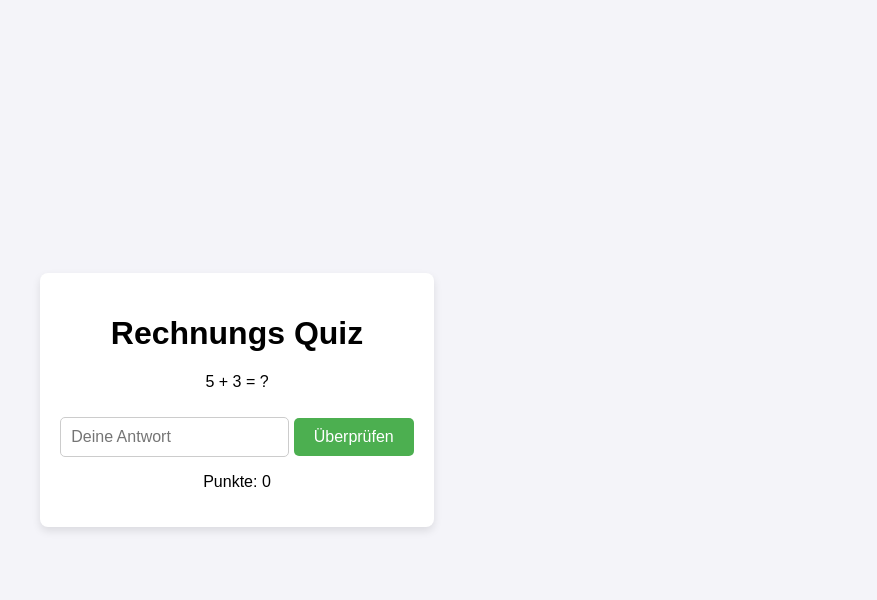
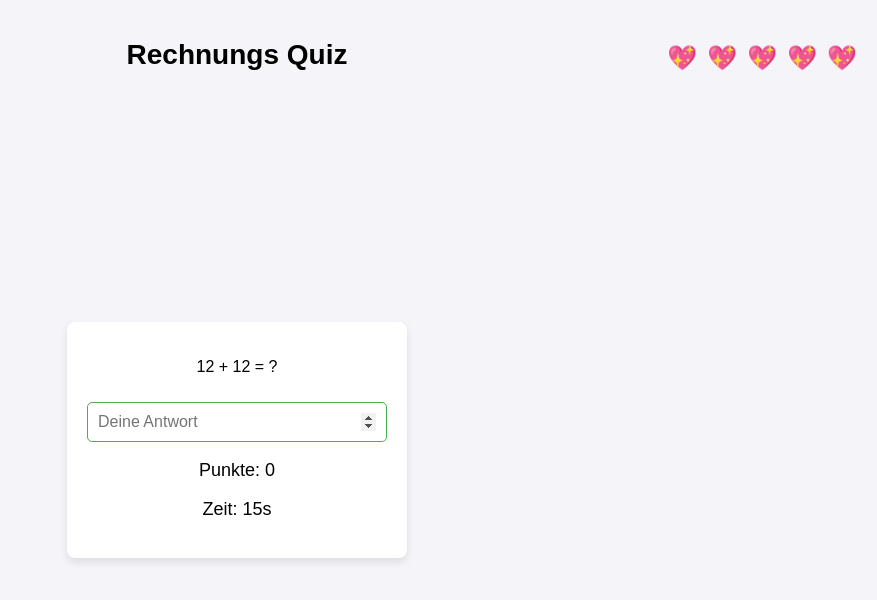
Before and after one commit to AmarVejapi/M210-Project-Repo, a plain HTML site: page index.html in a window 1280 px wide. Shown: the whole page, without its empty margins (403-1280 px from the left). Drawn offline with Linux system fonts and the light colour scheme.

Commit message:
Create the Website

```diff
--- a/assets/scripts/script.js
+++ b/assets/scripts/script.js
@@ -1,8 +1,64 @@
 let score = 0;
-let currentQuestion = {
-    question: "5 + 3 = ?",
-    answer: 8
-};
+let lives = 5;
+let level = 1;
+let timeLeft = 20;
+let timer;
+let currentQuestion;
+
+document.addEventListener("DOMContentLoaded", function() {
+    // Erste Frage direkt setzen
+    currentQuestion = generateQuestion();
+    document.getElementById("question").textContent = currentQuestion.question;
+
+    // Timer starten
+    startTimer();
+
+    // Focus auf das Eingabefeld setzen
+    document.getElementById("answer").focus();
+
+    // Enter für Antwortüberprüfung aktivieren
+    document.getElementById("answer").addEventListener("keypress", function(event) {
+        if (event.key === "Enter") {
+            checkAnswer();
+        }
+    });
+
+    // Anfangslives anzeigen
+    updateLives();
+});
+
+function generateQuestion() {
+    const maxNum = level * 20;  // Zahlenbereich abhängig vom Level
+    const num1 = Math.floor(Math.random() * maxNum) + 1;
+    const num2 = Math.floor(Math.random() * maxNum) + 1;
+
+    const operations = ['+', '-', '*', '/'];
+    const operation = operations[Math.floor(Math.random() * operations.length)];
+
+    let question, answer;
+
+    switch (operation) {
+        case '+':
+            question = `${num1} + ${num2} = ?`;
+            answer = num1 + num2;
+            break;
+        case '-':
+            question = `${num1} - ${num2} = ?`;
+            answer = num1 - num2;
+            break;
+        case '*':
+            question = `${num1} * ${num2} = ?`;
+            answer = num1 * num2;
+            break;
+        case '/':
+            const temp = num1 * num2;
+            question = `${temp} / ${num2} = ?`;
+            answer = temp / num2;
+            break;
+    }
+
+    return { question, answer };
+}
 
 function checkAnswer() {
     const userAnswer = document.getElementById("answer").value;
@@ -10,22 +66,56 @@ function checkAnswer() {
     const scoreElement = document.getElementById("score");
 
     if (parseInt(userAnswer) === currentQuestion.answer) {
-        score++;
+        score += level * (20 - timeLeft);  // Punkte berechnen
         feedback.textContent = "Richtig!";
         feedback.style.color = "green";
+        setNextQuestion();
     } else {
-        score = 0;
-        feedback.textContent = "Falsch! Punkte zurückgesetzt.";
-        feedback.style.color = "red";
+        lives--;
+        updateLives();  // Leben aktualisieren
+        if (lives === 0) {
+            feedback.textContent = "Du hast verloren! Keine Leben mehr.";
+            feedback.style.color = "red";
+            clearInterval(timer);  // Timer stoppen
+        } else {
+            feedback.textContent = `Falsch! Leben verloren. Übrige Leben: ${lives}`;
+            feedback.style.color = "red";
+        }
     }
 
     scoreElement.textContent = score;
-    setNextQuestion();
+    document.getElementById("answer").value = '';
+    document.getElementById("answer").focus();  // Fokus auf das Eingabefeld zurücksetzen
+}
+
+function updateLives() {
+    const livesContainer = document.getElementById("lives");
+    livesContainer.innerHTML = '';  // Alle Leben löschen
+    for (let i = 0; i < 5; i++) {
+        const heart = document.createElement("span");
+        heart.textContent = i < lives ? "💖" : "💔";  // Füllherzen oder leere Herzen
+        livesContainer.appendChild(heart);
+    }
 }
 
 function setNextQuestion() {
-    currentQuestion.question = "6 + 4 = ?";
-    currentQuestion.answer = 10;
-    document.getElementById("question").textContent = currentQuestion.question;
-    document.getElementById("answer").value = '';
+    if (lives > 0) {
+        currentQuestion = generateQuestion();
+        document.getElementById("question").textContent = currentQuestion.question;
+        timeLeft = 20;  // Timer zurücksetzen
+        document.getElementById("timer").textContent = `Zeit: ${timeLeft}s`;
+        startTimer();
+    }
 }
+
+function startTimer() {
+    timer = setInterval(function() {
+        if (timeLeft > 0) {
+            timeLeft--;
+            document.getElementById("timer").textContent = `Zeit: ${timeLeft}s`;
+        } else {
+            clearInterval(timer);
+            checkAnswer();  // Antwort überprüfen, wenn die Zeit abgelaufen ist
+        }
+    }, 1000);
+}
--- a/assets/styles/style.css
+++ b/assets/styles/style.css
@@ -7,6 +7,19 @@ body {
     justify-content: center;
     align-items: center;
     height: 100vh;
+    flex-direction: column;
+    position: relative;
+}
+
+#title {
+    text-align: center;
+    font-size: 28px;
+    width: 100%;
+    position: fixed;  /* Fixiert den Titel außerhalb der Karte */
+    top: 20px;
+    left: 50%;
+    transform: translateX(-50%);
+    z-index: 10; /* Sicherstellen, dass der Titel oben bleibt */
 }
 
 .container {
@@ -15,32 +28,54 @@ body {
     padding: 20px;
     border-radius: 8px;
     box-shadow: 0 4px 8px rgba(0, 0, 0, 0.1);
-}
-
-button {
-    padding: 10px 20px;
-    font-size: 16px;
-    cursor: pointer;
-    background-color: #4CAF50;
-    color: white;
-    border: none;
-    border-radius: 5px;
-    margin-top: 10px;
-}
-
-button:hover {
-    background-color: #45a049;
+    width: 300px;
+    position: relative;
+    margin-top: 80px; /* Damit der Inhalt unter dem Titel ist */
 }
 
 input {
     padding: 10px;
     font-size: 16px;
+    cursor: pointer;
     margin-top: 10px;
     border-radius: 5px;
     border: 1px solid #ccc;
+    width: 100%;
+    box-sizing: border-box;
 }
 
 input:focus {
     outline: none;
     border-color: #4CAF50;
 }
+
+#feedback {
+    margin-top: 10px;
+    font-size: 18px;
+}
+
+#timer, #score {
+    font-size: 18px;
+    margin-top: 10px;
+}
+
+#lives {
+    position: fixed;  /* Fixiert die Leben außerhalb der Karte */
+    top: 20px;
+    right: 20px;
+    font-size: 24px;
+    display: flex;
+    justify-content: flex-end;
+    gap: 10px;
+    z-index: 10; /* Sicherstellen, dass die Leben über der Karte sind */
+}
+
+button {
+    background-color: #4CAF50;
+    color: white;
+    border: none;
+}
+
+button:hover {
+    background-color: #45a049;
+}
--- a/index.html
+++ b/index.html
@@ -8,12 +8,13 @@
     </head>
     <body>
     <div class="container">
-    <h1>Rechnungs Quiz</h1>
-    <p id="question">5 + 3 = ?</p>
+        <h1 id="title">Rechnungs Quiz</h1>
+        <p id="question">Lade Frage...</p>
         <input type="number" id="answer" placeholder="Deine Antwort">
-    <button onclick="checkAnswer()">Überprüfen</button>
         <p id="feedback"></p>
-    <p>Punkte: <span id="score">0</span></p>
+        <p id="score">Punkte: 0</p>
+        <p id="timer">Zeit: 20s</p>
+        <p id="lives">Leben: 5</p>
     </div>
     <script src="assets/scripts/script.js"></script>
 </body>
```
Lines whose indentation alone changed are shown as unchanged.
